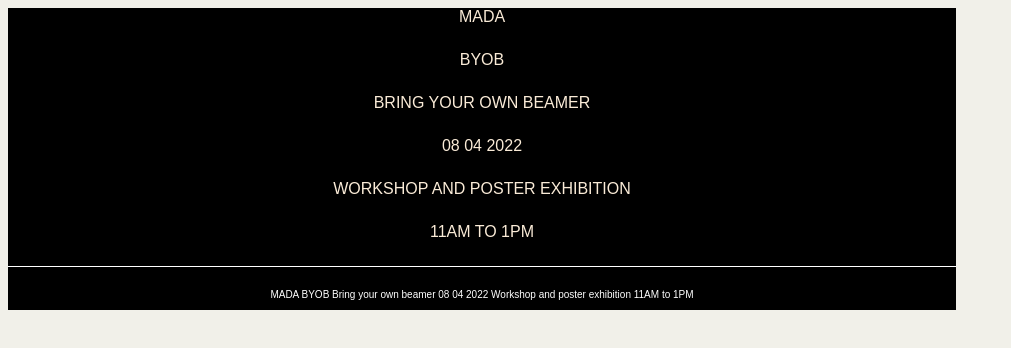
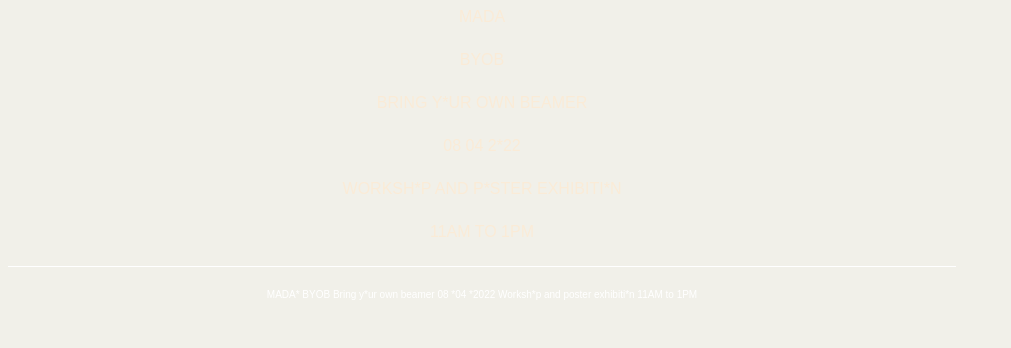
Before and after one commit to tamsyn01/tamsyn01.github.io, a plain HTML site: page poster-2/index.html in a window 1280 px wide. Shown: the whole page, without its empty margins (0-1011 px from the left). Drawn offline with Linux system fonts and the light colour scheme; a script that the page names is missing.

Commit message:
poster update

```diff
--- a/poster-1/style.css
+++ b/poster-1/style.css
@@ -20,7 +20,6 @@
     text-align: center;
     text-transform: uppercase;
     transition: .5s;
-    border-top: 5px solid rgb(255, 255, 255);
     width: 80%;
     margin-left:auto;
     margin-right: auto;
@@ -43,7 +42,7 @@
 div.text.three {
     font-size: 25px;
     font-style: italic;
-    background-color: rgb(255, 246, 236);
+    background-color: rgba(165, 165, 247, 0.76);
     text-align: right;
     border-top: 0px;
     font-family: Arial, Helvetica, sans-serif;
--- a/poster-2/index.html
+++ b/poster-2/index.html
@@ -11,17 +11,17 @@
        <div class="poster">
            <div class="text">MADA</div>
           <div class="text">BYOB</div>
-          <div class="text"> Bring your own beamer</div>
-          <div class="text">08 04 2022</div>
-          <div class="text">Workshop and poster exhibition</div>
+          <div class="text"> Bring y*ur own beamer</div>
+          <div class="text">08 04 2*22</div>
+          <div class="text">Worksh*p and p*ster exhibiti*n</div>
           <div class="text">11AM to 1PM </div>
           <div class="small">
               <br><br>
-              MADA
+              MADA*
               BYOB
-              Bring your own beamer
-              08 04 2022
-              Workshop and poster exhibition
+              Bring y*ur own beamer
+              08 *04 *2022
+              Worksh*p and poster exhibiti*n
               11AM to 1PM
           </div>
     </body>
--- a/poster-2/style.css
+++ b/poster-2/style.css
@@ -1,10 +1,11 @@
 body {
     background-color:rgb(241, 240, 233);
+
 }
+div.poster {
+    color: rgb(0, 0, 0,);
+    width: 75%;
 
-div.poster {
-    background-color: rgb(0, 0, 0);
-    width: 75%;
 }
 div.small {
     text-align: center;
--- a/poster-3/style.css
+++ b/poster-3/style.css
@@ -3,14 +3,14 @@
 }
 
 div.poster {
-    background-color: rgb(255, 246, 236);
+    background-color: rgb(0, 0, 0);
     width: 75%;
 }
 div.small {
     font-family: arial;
     font-size: 12.5px;
     padding-bottom: 10px;
-    border-top: 1px solid black;
+    border-top: 1px solid rgb(255, 255, 255);
     text-align: center;
 }
 div.text {
@@ -18,7 +18,7 @@
     text-align: center;
     text-transform: uppercase;
     transition: .5s;
-    border-top: 1px solid black;
+
     margin-left: auto;
     margin-right: auto;
     width: 95%;
@@ -27,13 +27,18 @@
     font-size: 50px;
     background-color: rgb(73, 73, 167);
     color: antiquewhite;
+    font-weight: lighter;
+    font-kerning: unset;
 }
 div.text.two {
-    font-size: 50px;
+    font-size: 150;
+    text-align: justify;
+    color: aliceblue;
 }
 div.text.three {
     font-size: 25px;
     background-color: rgb(255, 115, 0);
     color: black;
-    font-family: ;
+    font-weight: bolder;
+    text-align: right;
 }
```
Also changed, not shown: index.html.html (+5 -2 lines).
